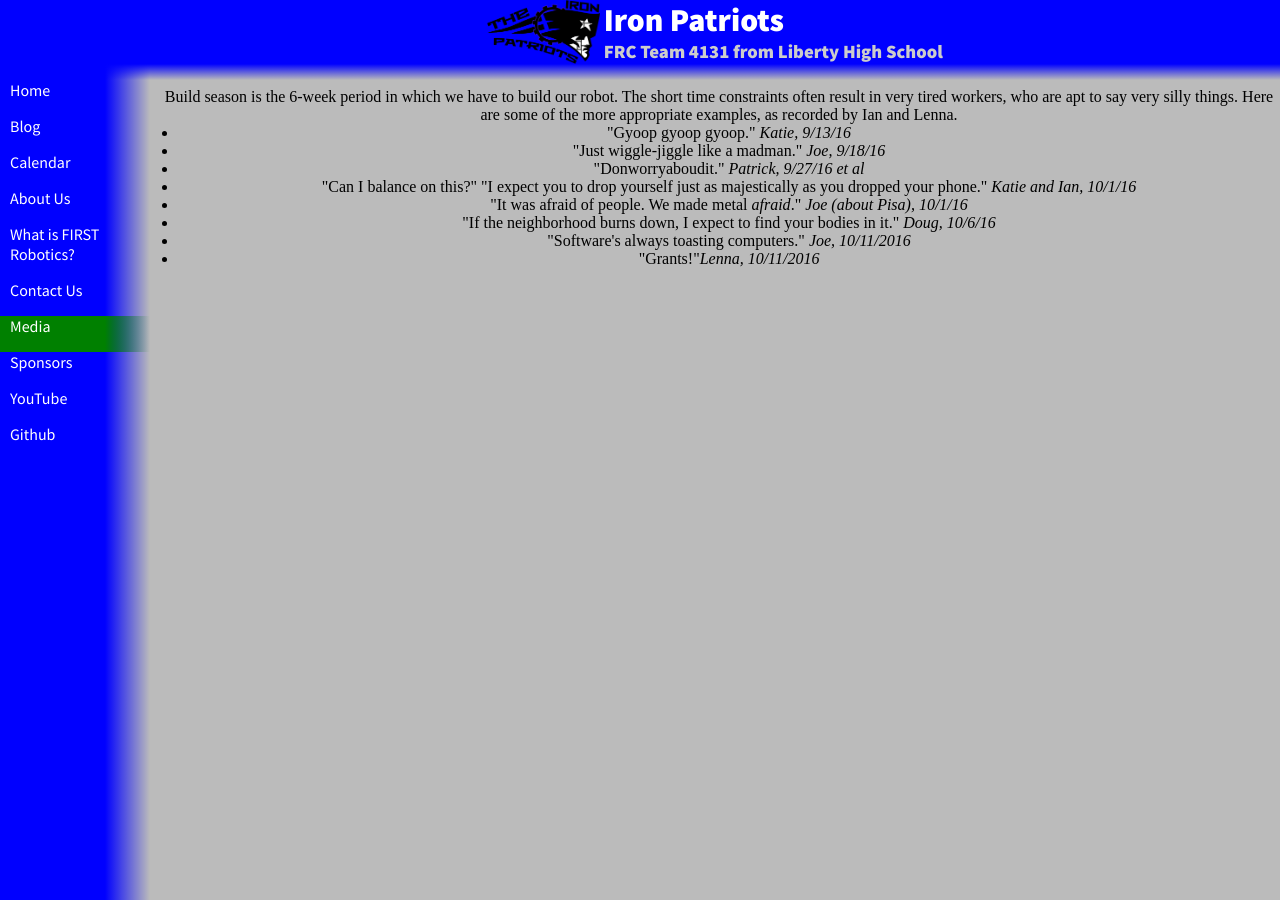
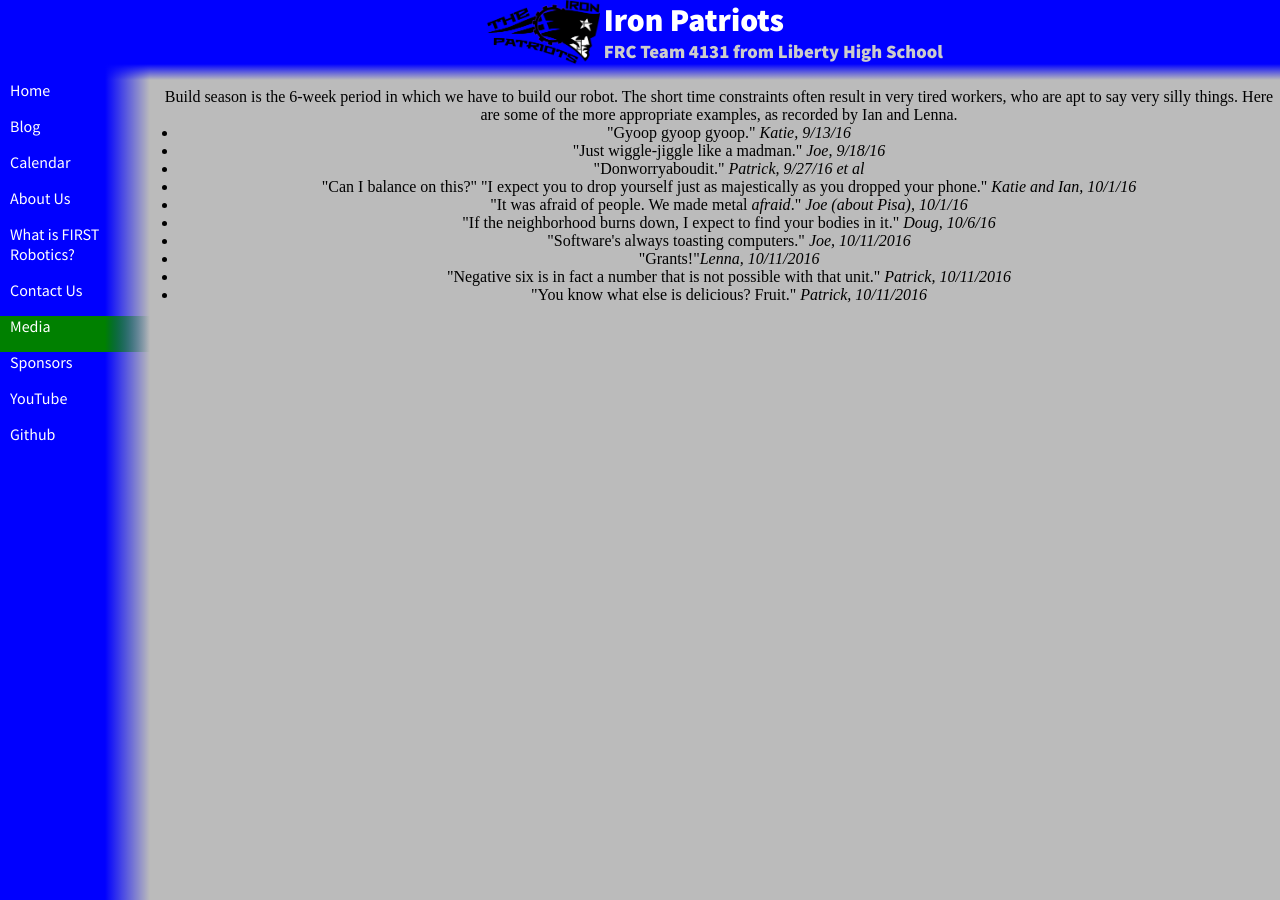
Before and after one commit to katiebugmoon/FRC4131.github.io, a Jekyll site: the page built from media/2017/quotes.html, in a window 1280 px wide. Built offline with Jekyll 4.4.1, drawn with Linux system fonts in a browser that asks for light colours; nearby versions of some CDN libraries.

Commit message:
Update quotes.html

```diff
--- a/media/2017/quotes.html
+++ b/media/2017/quotes.html
@@ -12,4 +12,6 @@ title: Build Season 2017 Quotes
 	<li>"If the neighborhood burns down, I expect to find your bodies in it." <i>Doug, 10/6/16</i></li>
 	<li>"Software's always toasting computers." <i>Joe, 10/11/2016</i></li>
 	<li>"Grants!"<i>Lenna, 10/11/2016</i></li>
+	<li>"Negative six is in fact a number that is not possible with that unit." <i>Patrick, 10/11/2016</i></li>
+	<li>"You know what else is delicious? Fruit." <i>Patrick, 10/11/2016</i></li>
 </ul><center>
```
